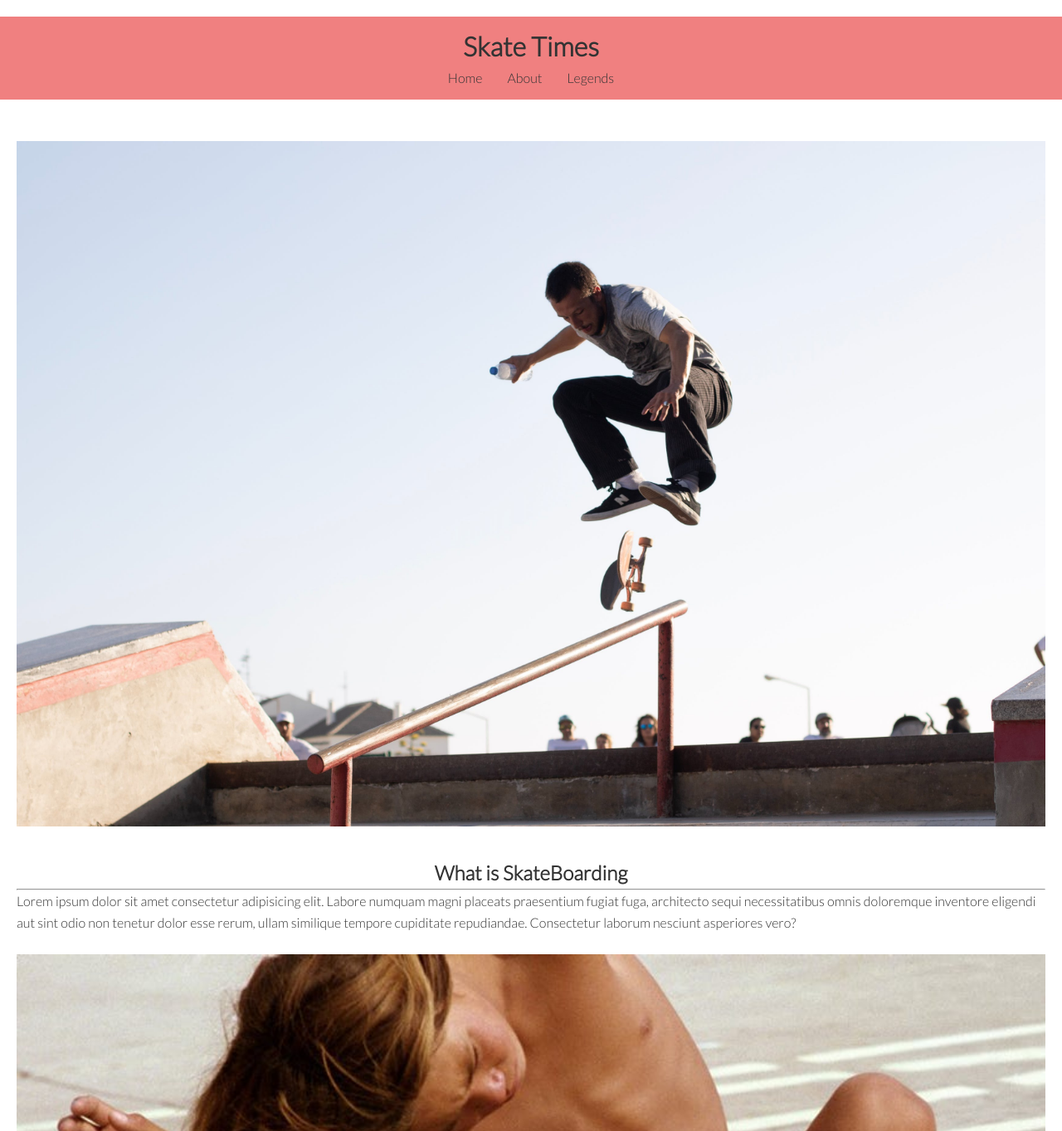
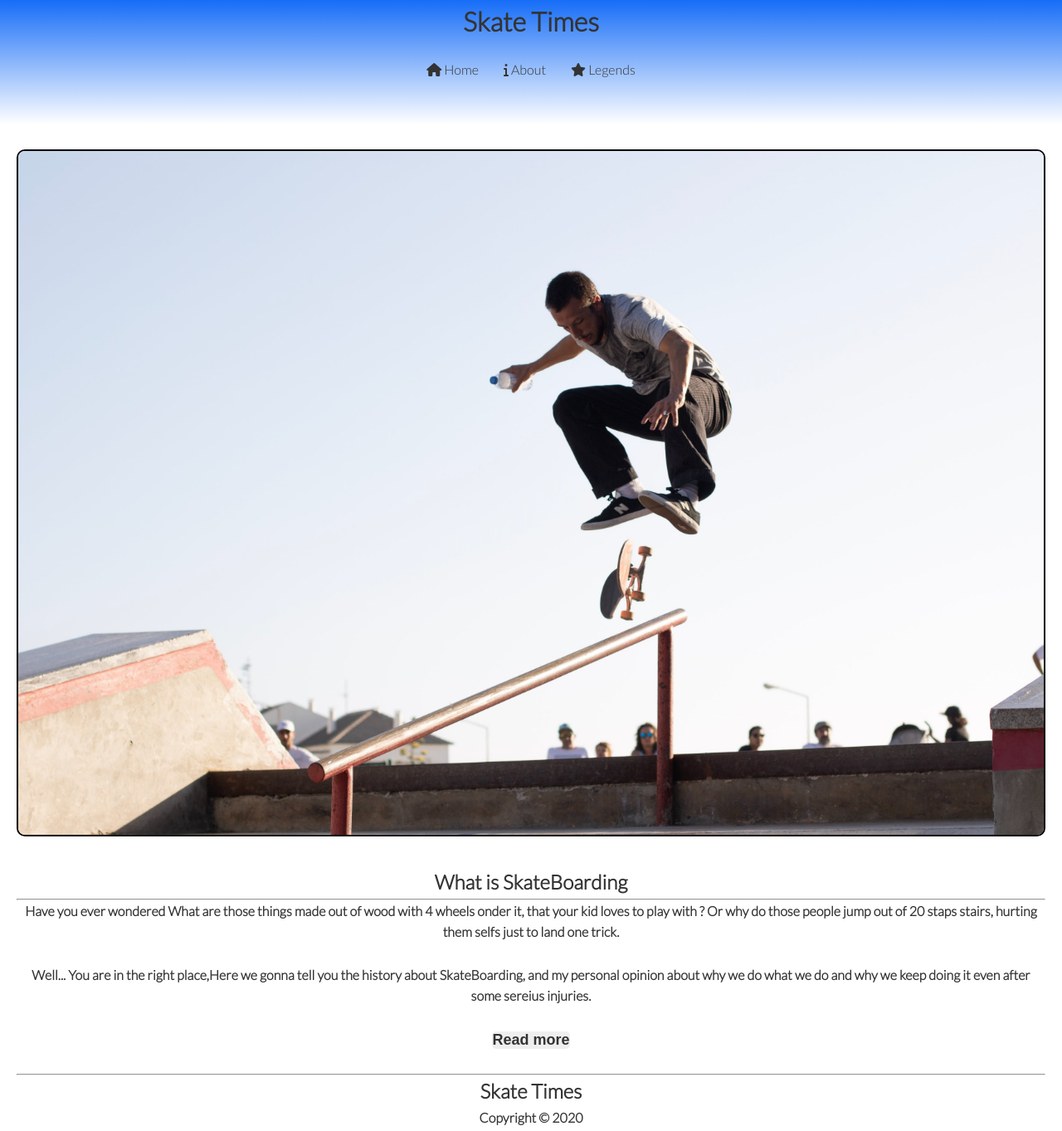
Before and after one commit to vanderpatrick/Skate-World, a plain HTML site: page html/index.html in a window 1280 px wide. Shown: the top 1363 px of the page at 83% size. Drawn offline with Linux system fonts and the light colour scheme.

Commit message:
style attributes add to nav, img, button

```diff
--- a/css/assets.css
+++ b/css/assets.css
@@ -9,11 +9,23 @@
 }
 
 .container{
-    margin: 20px;
-    padding-top: 10px;
+
 }
 
 .container-img{
     margin: 20px;
     padding-top: 10px;
 }
+
+.bold-text{
+    font-weight: bold;
+}
+
+.btn{
+   display: inline-block;
+    border-radius: 5px;
+    border: none;
+    font-size: large;
+
+
+}
--- a/css/style.css
+++ b/css/style.css
@@ -1,73 +1,70 @@
 @import url('https://fonts.googleapis.com/css2?family=Lato:wght@300&display=swap');
 
-*{
+* {
     margin: 0;
     padding: 0;
     box-sizing: border-box;
 }
 
-body{
+body {
     font-family: lato, sans-serif;
     color: #333;
     line-height: 1.6;
 
 }
 
-ul{
+ul {
     list-style-type: none;
 }
 
-a{
+a {
     text-decoration: none;
     color: #333;
 }
 
-img{
+img {
     width: 100%;
+    border: solid 2px black;
+    border-radius: 10px;
 }
+
 /* Navbar */
 
 
-.navbar{
-    height: 100px;
-    background-color: lightcoral;
+.navbar {
+    height: 150px;
+    background-color: #166df7;
+    background: linear-gradient(to bottom, #166df7, white );
+}
 
 
-}
-
-.navbar ul{
+.navbar ul {
     display: flex;
     align-items: center;
     justify-content: center;
+    margin-top: 20px;
 
 
 }
 
 .navbar a {
-    padding:  10px;
+    padding: 10px;
     margin: 0 5px;
 
 }
 
-.logo{
+.logo {
     text-align: center;
+    color:#333;
 }
 
-/* main image */
+/*Buttons */
+
+.read-more-btn{
+    display:flex;
+    align-items: center;
+    justify-content: center;
+    margin: 30px 0 ;
 
 
-
-
-
-
-
-
-.main-img{
-    margin: 20px;
-    padding-top: 10px;
-
 }
-
-.container-img{
-    margin:  10px 0;
-}
--- a/html/index.html
+++ b/html/index.html
@@ -2,10 +2,11 @@
 <html lang="en">
 
 <head>
+    <script src="https://kit.fontawesome.com/71eedcbddd.js" crossorigin="anonymous"></script>
     <meta charset="UTF-8">
     <meta http-equiv="X-UA-Compatible" content="IE=edge">
     <meta name="viewport" content="width=device-width, initial-scale=1.0">
-    <title>Document</title>
+    <title>Skate Times</title>
     <link rel="stylesheet" href="/css/assets.css">
     <link rel="stylesheet" href="/css/style.css">
 </head>
@@ -16,10 +17,10 @@
         <div class="container flex">
             <h1 class="logo">Skate Times</h1>
             <nav>
-                <ul>
-                    <li><a href="index.html">Home</a></li>
-                    <li><a href="about.html">About</a></li>
-                    <li><a href="legends.html">Legends</a></li>
+                <ul class="nav-list">
+                    <li><a href="index.html"><i class="fas fa-home"></i> Home</a></li>
+                    <li><a href="about.html"> <i class="fas fa-info"></i> About</a></li>
+                    <li><a href="legends.html"> <i class="fas fa-star"></i> Legends</a></li>
                 </ul>
             </nav>
         </div>
@@ -37,35 +38,28 @@
             What is SkateBoarding
         </h2>
         <hr>
-        <p>Lorem ipsum dolor sit amet consectetur adipisicing elit. Labore numquam magni placeats praesentium fugiat
-            fuga, architecto sequi necessitatibus omnis doloremque inventore eligendi aut sint odio non tenetur dolor
-            esse rerum, ullam similique tempore cupiditate repudiandae. Consectetur laborum nesciunt asperiores vero?
+        <section class="text-center">
+        <p class="bold-text">Have you ever wondered What are those things made out of wood with 4 wheels onder it, that
+            your kid loves to play with ?
+
+
+            Or why do those people jump out of 20 staps stairs, hurting them selfs just to land one trick.
+            <br> <br>
+            Well... You are in the right place,Here we gonna tell you the history about SkateBoarding, and my personal opinion
+            about why we do what we do and why we keep doing it even after some sereius injuries.
         </p>
-        <br>
-        <div class="info-img">
-            <img src="/All iamges used on the project/second image.jfif" alt="">
-
-            <br>
-            <h2 class="text-center">
-                Evolution
-            </h2>
-            <hr>
-            <p>
-                Lorem, ipsum dolor sit amet consectetur adipisicing elit. Rem, ipsa repudiandae nisi, earum unde
-                repellendus dolorum suscipit sit temporibus doloribus fugiat quod, hic illum nam itaque nostrum! Amet
-                impedit aut culpa saepe deserunt id, possimus minus accusamus eligendi, sunt aliquam cupiditate dolore
-                voluptatibus reprehenderit beatae mollitia autem veritatis? Quod, blanditiis!
-            </p>
-
-        </div>
     </section>
 
-    <!-- footer -->
-
-    <footer class="footer text-center">
-       <h1>Skate Times</h1>
-        <p>Copyright &copy; 2020</p>
-    </footer>
+        <!-- read more button -->
+        <div class="read-more-btn">
+        <button type="button" class="btn text-center"><a href="#">Read more</a></button>
+        </div>
+        <!-- footer -->
+        <hr>
+        <footer class="footer text-center">
+            <h1>Skate Times</h1>
+            <p>Copyright &copy; 2020</p>
+        </footer>
 
 
 </body>
```
